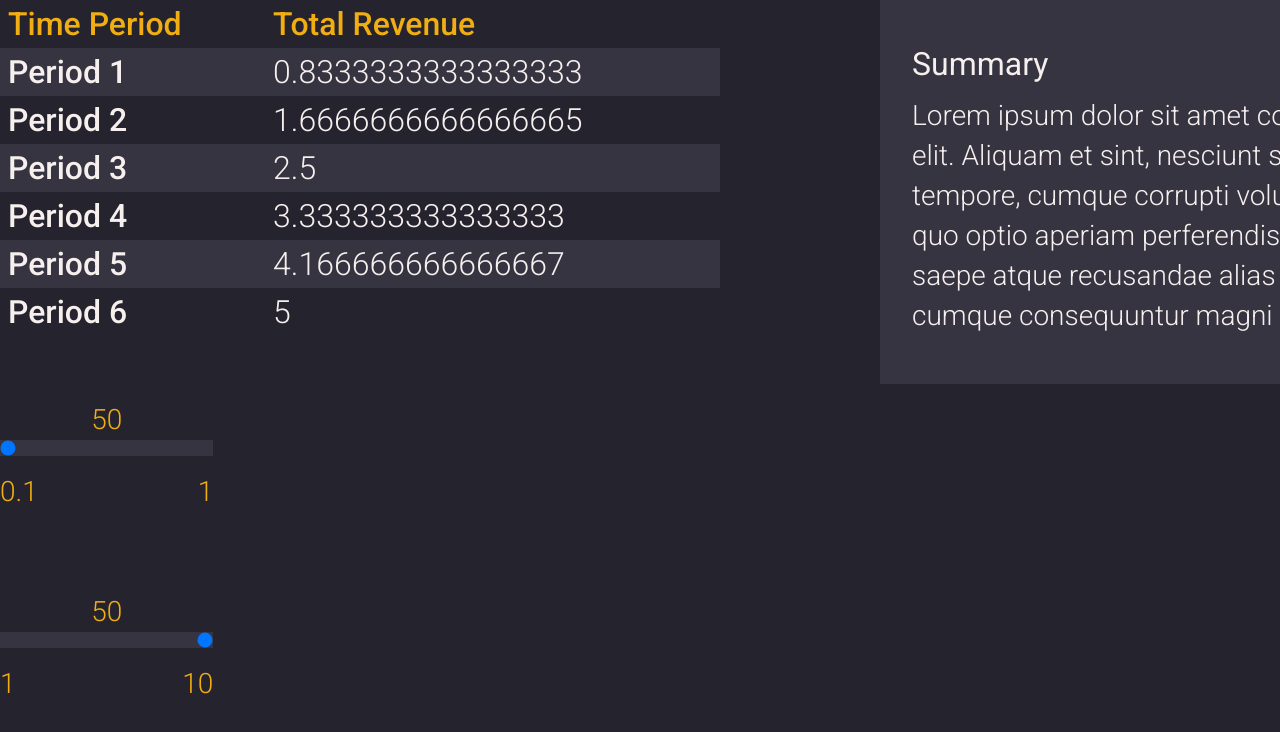
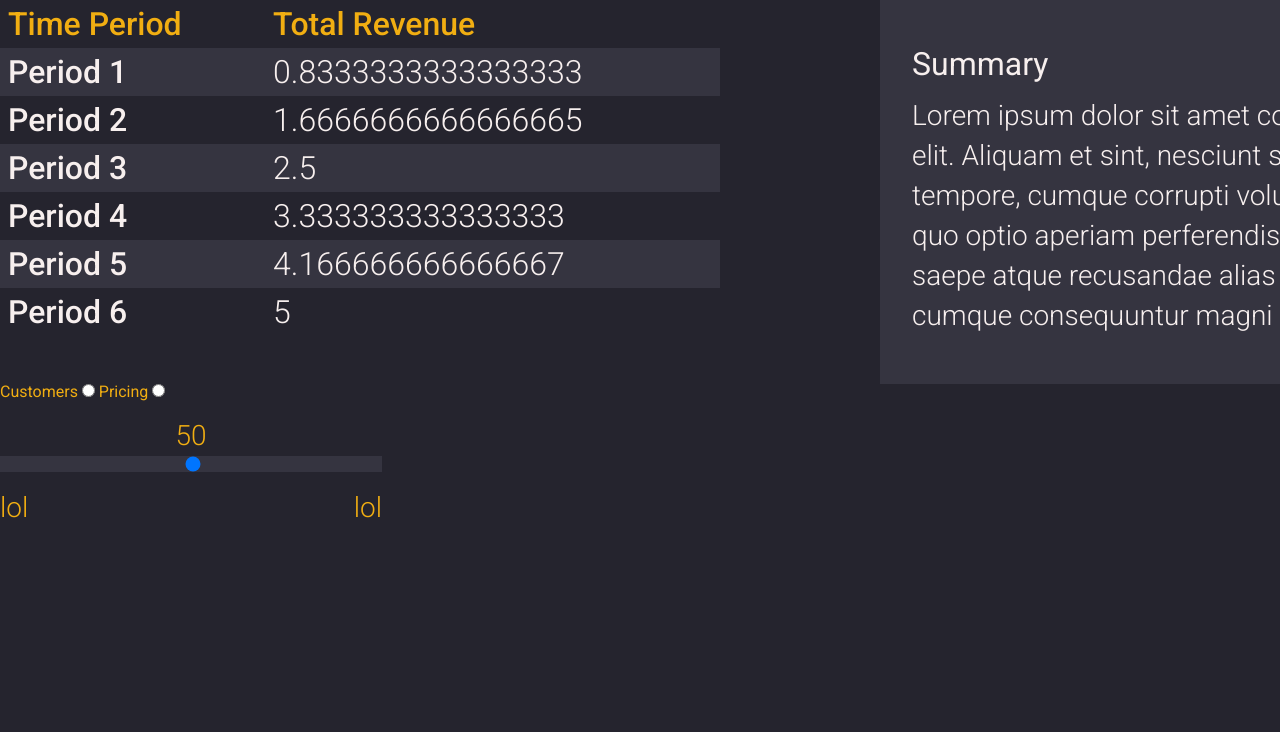
Before and after one commit to 356Sandhu/satvir-sandhu-project-three, a plain HTML site: page index.html in a window 1280 px wide. Both pictures are taken after typing "5", "5" into the empty fields and a click on the button "Calculate". Shown: the part 1136-1868 px from the top of the page. Drawn offline with nearby package versions, Linux system fonts and the light colour scheme.

Commit message:
add radio buttons with jquery event listener

```diff
--- a/app.js
+++ b/app.js
@@ -45,6 +45,10 @@ $(document).ready(function () {
 
     console.log(min_customers, max_customers, min_price, max_price);
 
+    $("input[type=radio][name=slider-type]").change(function () {
+      console.log(this.value);
+    });
+
     $(".customers input[type=range]").attr("min", min_customers);
     $(".customers input[type=range]").attr("max", max_customers);
     $(".customers .min").text(min_customers);
@@ -55,17 +59,14 @@ $(document).ready(function () {
     $(".pricing .min").text(min_price);
     $(".pricing .max").text(max_price);
 
-    $(".customers input[type=range]").on("input", function () {
-      $(".customers .current-value").text(
-        $(".customers input[type=range]").val()
-      );
-      current_customers = $(".customers input[type=range]").val();
+    $(".slider input[type=range]").on("input", function () {
+      $(".slider .current-value").text($(".slider input[type=range]").val());
+      current_customers = $(".slider input[type=range]").val();
       if (subscription) {
         current_price = target_revenue / current_customers / time_frame;
       } else {
         current_price = target_revenue / current_customers;
       }
-      $(".pricing input[type=range]").val(current_price);
     });
 
     $(".pricing input[type=range]").on("input", function () {
--- a/index.html
+++ b/index.html
@@ -96,19 +96,27 @@
             cumque consequuntur magni odit numquam dicta.
           </p>
         </div>
-        <div class="sliders">
-          <div class="customers">
-            <p class="current-value">50</p>
-            <input type="range" min="1" max="100" step="5" />
-            <p class="min">lol</p>
-            <p class="max">lol</p>
-          </div>
-          <div class="pricing">
-            <p class="current-value">50</p>
-            <input type="range" min="1" max="100" />
-            <p class="min">lol</p>
-            <p class="max">lol</p>
-          </div>
+        <div class="slider">
+          <fieldset>
+            <label for="customers-radio">Customers</label>
+            <input
+              type="radio"
+              name="slider-type"
+              id="customers-radio"
+              value="customers"
+            />
+            <label for="pricing-radio">Pricing</label>
+            <input
+              type="radio"
+              name="slider-type"
+              id="pricing-radio"
+              value="pricing"
+            />
+          </fieldset>
+          <p class="current-value">50</p>
+          <input type="range" min="1" max="100" step="1" />
+          <p class="min">lol</p>
+          <p class="max">lol</p>
         </div>
       </div>
     </section>
--- a/styles/scss/style.scss
+++ b/styles/scss/style.scss
@@ -38,10 +38,12 @@ p {
   font-weight: 300;
 }
 
+header {
   label {
     font-size: 4rem;
     font-weight: 300;
     color: $secondary-light;
+  }
 }
 
 form {
@@ -144,9 +146,13 @@ section {
     background-color: $secondary-dark;
     padding: 3rem 2rem;
   }
-  .sliders {
+  .slider {
     color: $accent-color;
-    input {
+    display: flex;
+    flex-wrap: wrap;
+    justify-content: space-between;
+    input[type="range"] {
+      width: 100%;
       appearance: none;
       outline: none;
       background: $secondary-dark;
@@ -165,14 +171,6 @@ section {
       }
     }
 
-    .customers,
-    .pricing {
-      display: flex;
-      flex-wrap: wrap;
-      justify-content: space-between;
-      input {
-        width: 100%;
-      }
     .min,
     .max {
       width: 40%;
@@ -187,9 +185,4 @@ section {
     width: 100%;
     text-align: center;
   }
-
-    .pricing {
-      margin-top: 4rem;
 }
-  }
-}
```
Also changed, not shown: styles/style.css. Lines whose indentation alone changed are shown as unchanged.
